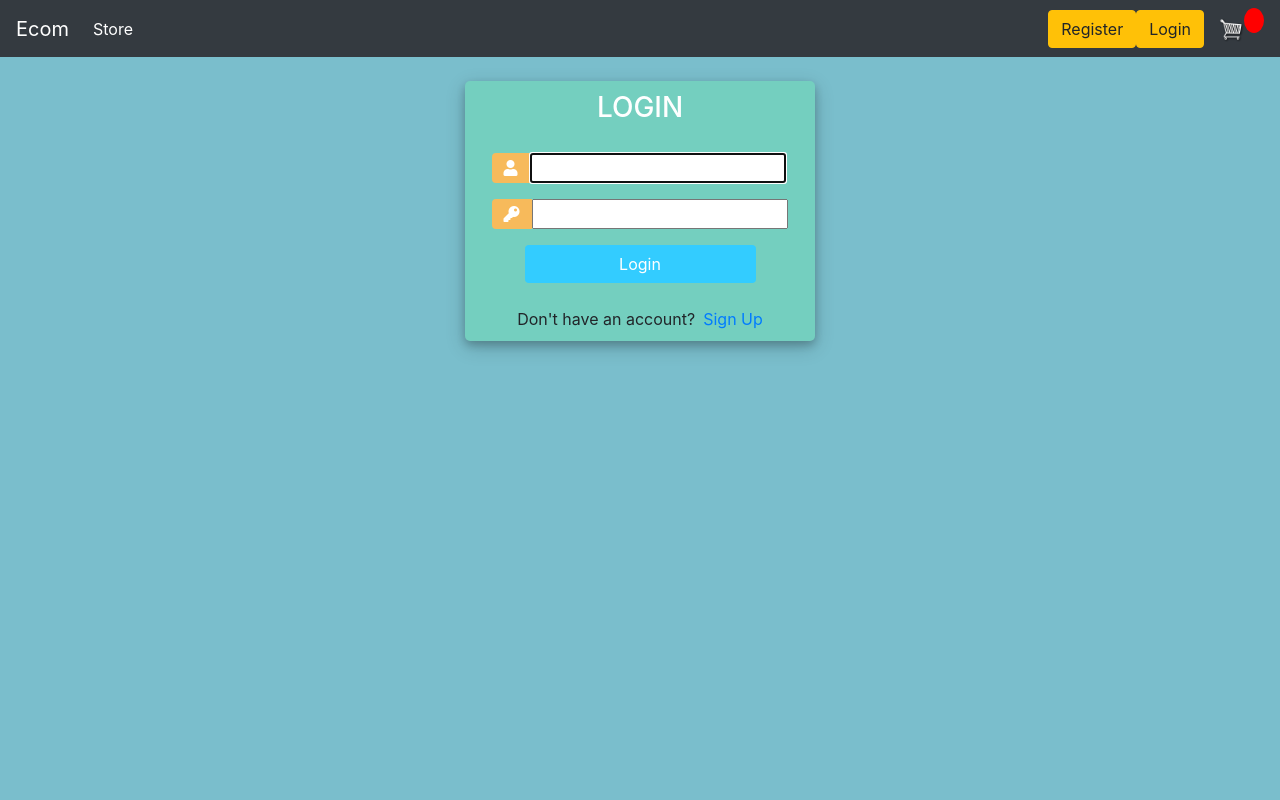
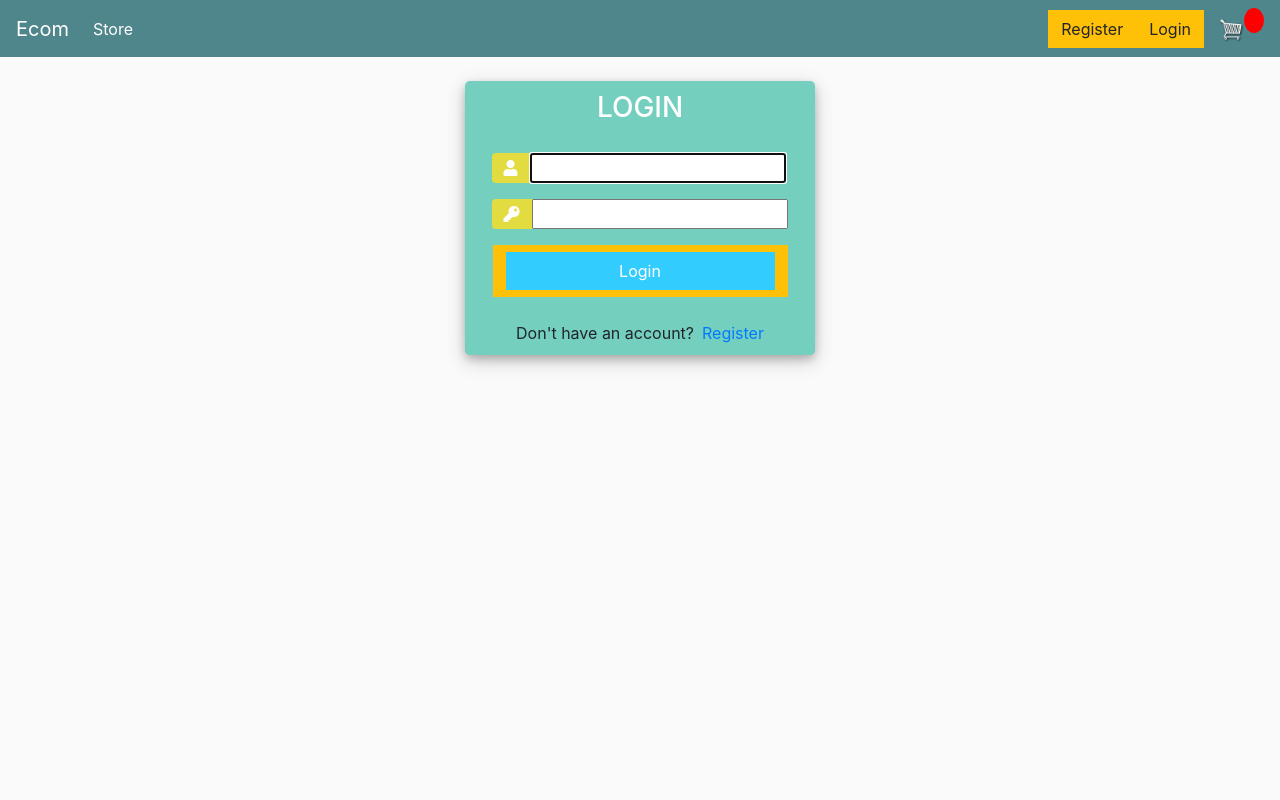
Before and after one commit to JakubPatoprsty/eshop, a Django app: page /login/ in a window 1280 px wide. Run offline with Django 3.2, Linux system fonts and the light colour scheme; some libraries are stand-ins or nearby versions.

Commit message:
28/11/21 09/54

```diff
--- a/static/css/main.css
+++ b/static/css/main.css
@@ -2,7 +2,12 @@ body {
 	background-color: hsl(0, 0%, 98%);
 }
 
-h1,h2,h3,h4,h5,h6 {
+h1,
+h2,
+h3,
+h4,
+h5,
+h6 {
 	color: hsl(0, 0%, 30%);
 }
 
@@ -96,3 +101,58 @@ h1,h2,h3,h4,h5,h6 {
 .hidden {
 	display: none !important;
 }
+
+.user_card {
+		width: 350px;
+		margin-top: auto;
+		margin-bottom: auto;
+		background: #74cfbf;
+		position: relative;
+		display: flex;
+		justify-content: center;
+		flex-direction: column;
+		padding: 10px;
+		box-shadow: 0 4px 8px 0 rgba(0, 0, 0, 0.2), 0 6px 20px 0 rgba(0, 0, 0, 0.19);
+		-webkit-box-shadow: 0 4px 8px 0 rgba(0, 0, 0, 0.2),
+			0 6px 20px 0 rgba(0, 0, 0, 0.19);
+		-moz-box-shadow: 0 4px 8px 0 rgba(0, 0, 0, 0.2),
+			0 6px 20px 0 rgba(0, 0, 0, 0.19);
+		border-radius: 5px;
+	}
+
+.form_container {
+	margin-top: 20px;
+}
+
+#form-title {
+	color: #fff;
+}
+
+.login_btn {
+	width: 100%;
+	background: #33ccff !important;
+	color: white !important;
+}
+
+.login_btn:focus {
+	box-shadow: none !important;
+	outline: 0px !important;
+}
+
+.login_container {
+
+	padding: 0 2rem;
+}
+
+.input-group-text {
+	background: #e3dc40 !important;
+	color: #ffffff !important;
+	border: 0 !important;
+	border-radius: 0.25rem 0 0 0.25rem !important;
+}
+
+.input_user,
+.input_pass:focus {
+	box-shadow: none !important;
+	outline: 0px !important;
+}
--- a/store/templates/registration/login.html
+++ b/store/templates/registration/login.html
@@ -8,87 +8,12 @@
     <script src="https://ajax.googleapis.com/ajax/libs/jquery/3.3.1/jquery.min.js"></script>
     <link rel="stylesheet" href="https://use.fontawesome.com/releases/v5.6.1/css/all.css"
           integrity="sha384-gfdkjb5BdAXd+lj+gudLWI+BXq4IuLW5IT+brZEZsLFm++aCMlF1V92rMkPaX4PP" crossorigin="anonymous">
+    <link rel="stylesheet" type="text/css" href="{% static 'css/main.css' %}">
 
-
-    <style>
-        body,
-        html {
-            margin: 0;
-            padding: 0;
-            height: 100%;
-            background: #7abecc !important;
-        }
-
-        .user_card {
-            width: 350px;
-            margin-top: auto;
-            margin-bottom: auto;
-            background: #74cfbf;
-            position: relative;
-            display: flex;
-            justify-content: center;
-            flex-direction: column;
-            padding: 10px;
-            box-shadow: 0 4px 8px 0 rgba(0, 0, 0, 0.2), 0 6px 20px 0 rgba(0, 0, 0, 0.19);
-            -webkit-box-shadow: 0 4px 8px 0 rgba(0, 0, 0, 0.2), 0 6px 20px 0 rgba(0, 0, 0, 0.19);
-            -moz-box-shadow: 0 4px 8px 0 rgba(0, 0, 0, 0.2), 0 6px 20px 0 rgba(0, 0, 0, 0.19);
-            border-radius: 5px;
-
-        }
-
-        .form_container {
-            margin-top: 20px;
-        }
-
-        #form-title {
-            color: #fff;
-
-        }
-
-        .login_btn {
-            width: 100%;
-            background: #33ccff !important;
-            color: white !important;
-        }
-
-        .login_btn:focus {
-            box-shadow: none !important;
-            outline: 0px !important;
-        }
-
-        .login_container {
-            padding: 0 2rem;
-        }
-
-        .input-group-text {
-            background: #f7ba5b !important;
-            color: white !important;
-            border: 0 !important;
-            border-radius: 0.25rem 0 0 0.25rem !important;
-        }
-
-        .input_user,
-        .input_pass:focus {
-            box-shadow: none !important;
-            outline: 0px !important;
-        }
-
-        #messages {
-            background-color: grey;
-            color: #fff;
-            padding: 10px;
-            margin-top: 10px;
-        }
-    </style>
-
-
-<body>
 <div class="container h-100">
 	<div class="d-flex justify-content-center h-100">
 		<div class="user_card">
 			<div class="d-flex justify-content-center">
-
-
 				<h3 id="form-title">LOGIN</h3>
 				{% for message in messages %}
 				<p id="messages">{{ message }}</p>
@@ -110,18 +35,21 @@
 						{{ form.password }}
 					</div>
 					{{ form.errors }}
-                    <div class="d-flex justify-content-center mt-3 login_container">
-                        <input class="btn login_btn" type="submit" value="Login">
+					<div class="d-flex justify-content-center mt-3 btn btn-warning">
+						<input
+							class="btn login_btn"
+							type="submit"
+							value="Login"
+						/>
 					</div>
 				</form>
-
 			</div>
 
 			<div class="mt-4">
 				<div class="d-flex justify-content-center links">
-                    Don't have an account? <a href="{% url 'login' %}" class="ml-2">Sign Up</a>
+					Don't have an account?
+					<a href="{% url 'register' %}" class="ml-2">Register</a>
 				</div>
-
 			</div>
 		</div>
 	</div>
```
Also changed, not shown: store/templates/accounts/registration.html (+10 -71 lines), db.sqlite3. Lines whose indentation alone changed are shown as unchanged.
